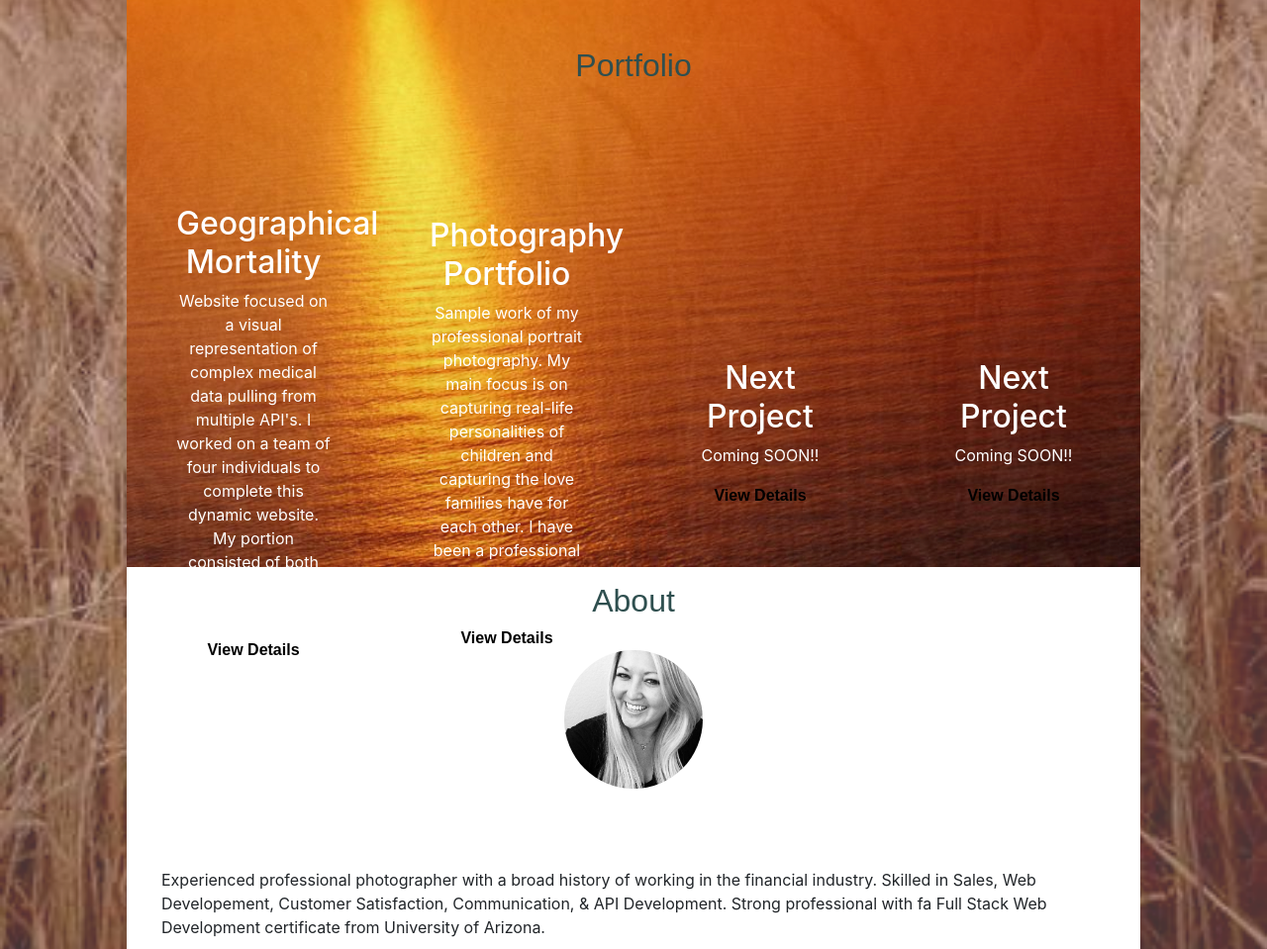
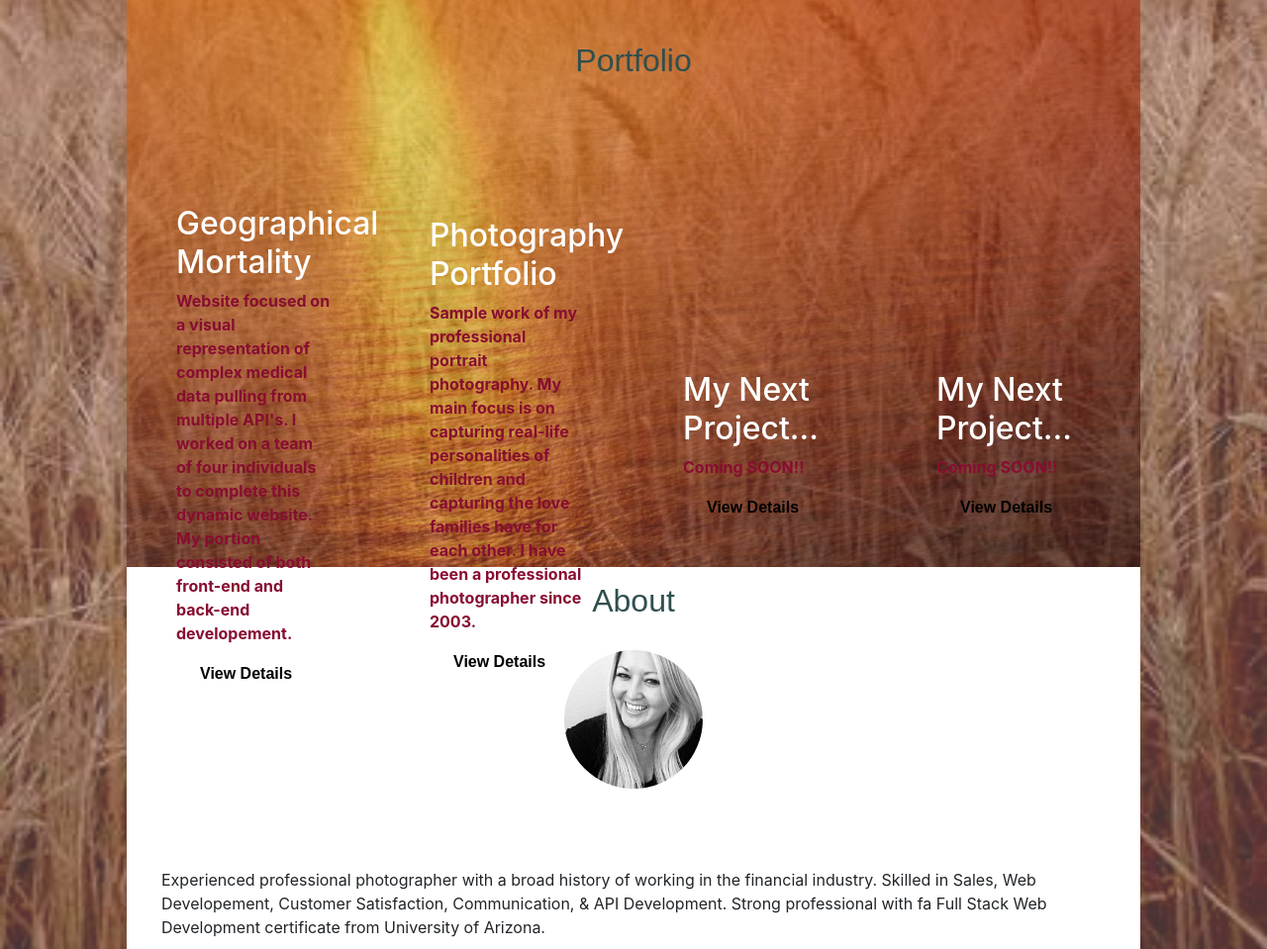
Before and after one commit to tifferun/tiffanyrudd, a plain HTML site: page index.html in a window 1280 px wide. Shown: the part 981-1940 px from the top of the page at 99% size. Drawn offline with nearby package versions, Linux system fonts and the light colour scheme.

Commit message:
Almost done... best it's looked so far. Need to: Size for mobile, also add links for TRP, and make sure links open new pages. Keep thinking of new portfolio ideas

```diff
--- a/index.html
+++ b/index.html
@@ -188,7 +188,7 @@
                             </div>
                     </div> -->
 
-                <img src="assets/images/orangeOcean.jpg" alt="Avatar" style="width:100%; opacity:0.85">
+                <img src="assets/images/orangeOcean.jpg" alt="Avatar" style="width:100%; opacity:0.55">
 
                 <div class="container-fluid">
 
@@ -201,9 +201,9 @@
                             <h2>
                                 Geographical Mortality
                             </h2>
-                            <p>
+                            <p class="description">
                                 Website focused on a visual representation of complex medical data
-                                pulling from multiple API's. I worked on a team of four individuals to complete this dynamic website. My portion consisted of both front-end and back-end code.
+                                pulling from multiple API's. I worked on a team of four individuals to complete this dynamic website. My portion consisted of both front-end and back-end developement.
                             </p>
                             <p>
                                 <a href="https://tifferun.github.io/Medical-Data-/" class="btn-sample">View
@@ -214,20 +214,20 @@
                             <h2>
                                 Photography Portfolio
                             </h2>
-                            <p>
+                            <p class="description">
                                 Sample work of my professional portrait photography. My main focus is on capturing real-life personalities of children and capturing the love families have for each other. I have been a professional photographer since 2003.
                             </p>
                             <p>
-                                <a href="https://www.linkedin.com/in/tiffany-rudd-13a22a169/" class="btn-sample">View
+                                <a href="#" class="btn-sample">View
                                     Details</a>
                             </p>
                         </div>
 
                         <div class="col-md-3">
                             <h2>
-                                Next Project
+                               My Next Project...
                             </h2>
-                            <p>
+                            <p class="description">
                                 Coming SOON!!
                             </p>
                             <p>
@@ -238,9 +238,9 @@
 
                         <div class="col-md-3">
                             <h2>
-                                Next Project
+                                My Next Project...
                             </h2>
-                            <p>
+                            <p class="description">
                                 Coming SOON!!
                             </p>
                             <p>
--- a/layoutTest.css
+++ b/layoutTest.css
@@ -183,8 +183,17 @@ height: 980px;
     /* background-color:yellow;  */
     align-content: center;
     padding: 50px;
-    text-align: center;
+    /* text-align: right;  */
+    text-align: left;
     color: white;
+    font-weight: bold;
+}
+
+.description {
+/* background-color: red;  */
+color: #880d31;
+/* text-align: right;  */
+text-align: left;
 }
 
 .btn-sample {
```
